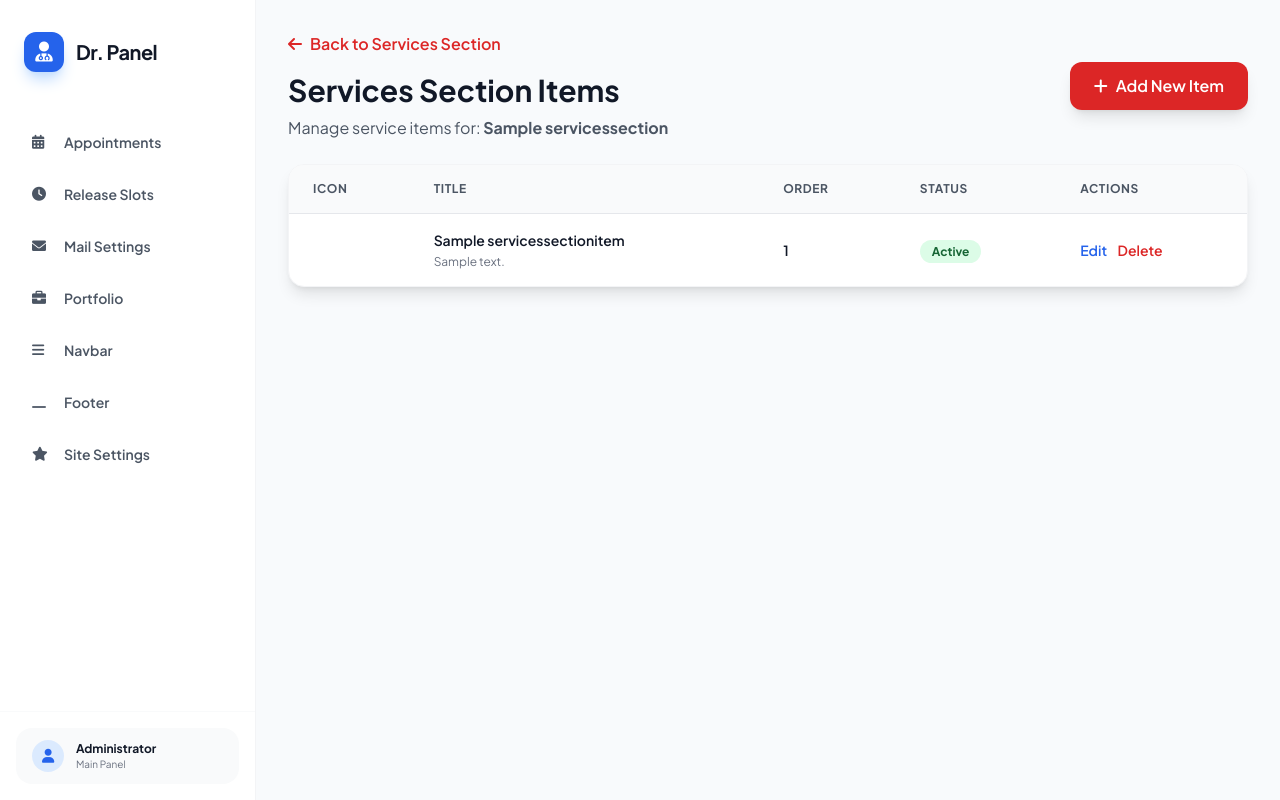
After one commit to bonyaminshaznuz/drakbiplob, a Django app: page /admin-panel/portfolio/services-section/1/items/ in a window 1280 px wide. The commit adds this page. Run offline with Django 5.2, Linux system fonts and the light colour scheme; a user stored in the database is signed in; tables that the repository leaves empty hold one stand-in row (values such as "Sample post"); some libraries are stand-ins or nearby versions.

Commit message:
update specialized section 2

```diff
--- a/Portfolio/models.py
+++ b/Portfolio/models.py
@@ -161,6 +161,26 @@ class ServicesSection(models.Model):
         return "Services Section"
 
 
+class ServicesSectionItem(models.Model):
+    services_section = models.ForeignKey(ServicesSection, on_delete=models.CASCADE, related_name='items')
+    icon = models.CharField(max_length=50, help_text="Font Awesome icon class (e.g., 'fas fa-syringe')")
+    title = models.CharField(max_length=200)
+    description = models.TextField()
+    link = models.URLField(blank=True, null=True)
+    order = models.IntegerField(default=0, help_text="Display order")
+    is_active = models.BooleanField(default=True)
+    created_at = models.DateTimeField(auto_now_add=True)
+    updated_at = models.DateTimeField(auto_now=True)
+
+    class Meta:
+        verbose_name = "Services Section Item"
+        verbose_name_plural = "Services Section Items"
+        ordering = ['order', 'title']
+
+    def __str__(self):
+        return f"{self.services_section.title} - {self.title}"
+
+
 class NavbarSettings(models.Model):
     # Logo/Brand Info
     logo_icon = models.CharField(max_length=50, default="fas fa-stethoscope", help_text="Font Awesome icon class")
--- /dev/null
+++ b/Portfolio/templates/portfolio/services_section_item_list.html
@@ -0,0 +1,65 @@
+{% extends "base.html" %}
+
+{% block content %}
+<div class="space-y-6">
+    <div class="flex items-center justify-between">
+        <div>
+            <a href="{% url 'admin-services-section-list' %}" class="text-red-600 hover:text-red-800 font-semibold mb-4 inline-block text-sm sm:text-base">
+                <i class="fas fa-arrow-left mr-2"></i>Back to Services Section
+            </a>
+            <h1 class="text-3xl font-bold text-gray-900 mb-2">Services Section Items</h1>
+            <p class="text-gray-600">Manage service items for: <strong>{{ services_section.title }}</strong></p>
+        </div>
+        <a href="{% url 'admin-services-section-item-create' services_section.pk %}" class="bg-red-600 hover:bg-red-700 text-white px-6 py-3 rounded-xl font-semibold shadow-lg transition-colors">
+            <i class="fas fa-plus mr-2"></i>Add New Item
+        </a>
+    </div>
+
+    <div class="bg-white rounded-2xl shadow-lg border border-gray-100 overflow-hidden">
+        <div class="overflow-x-auto">
+            <table class="w-full">
+                <thead class="bg-gray-50 border-b border-gray-200">
+                    <tr>
+                        <th class="px-6 py-4 text-left text-xs font-bold text-gray-600 uppercase tracking-wider">Icon</th>
+                        <th class="px-6 py-4 text-left text-xs font-bold text-gray-600 uppercase tracking-wider">Title</th>
+                        <th class="px-6 py-4 text-left text-xs font-bold text-gray-600 uppercase tracking-wider">Order</th>
+                        <th class="px-6 py-4 text-left text-xs font-bold text-gray-600 uppercase tracking-wider">Status</th>
+                        <th class="px-6 py-4 text-left text-xs font-bold text-gray-600 uppercase tracking-wider">Actions</th>
+                    </tr>
+                </thead>
+                <tbody class="divide-y divide-gray-200">
+                    {% for item in items %}
+                    <tr class="hover:bg-gray-50 transition-colors">
+                        <td class="px-6 py-4 whitespace-nowrap">
+                            <i class="{{ item.icon }} text-xl text-gray-600"></i>
+                        </td>
+                        <td class="px-6 py-4">
+                            <div class="text-sm font-semibold text-gray-900">{{ item.title }}</div>
+                            <div class="text-xs text-gray-500 mt-1">{{ item.description|truncatewords:10 }}</div>
+                        </td>
+                        <td class="px-6 py-4 whitespace-nowrap">
+                            <span class="text-sm font-semibold text-gray-900">{{ item.order }}</span>
+                        </td>
+                        <td class="px-6 py-4 whitespace-nowrap">
+                            {% if item.is_active %}
+                            <span class="px-3 py-1 rounded-full text-xs font-bold bg-green-100 text-green-800">Active</span>
+                            {% else %}
+                            <span class="px-3 py-1 rounded-full text-xs font-bold bg-gray-100 text-gray-800">Inactive</span>
+                            {% endif %}
+                        </td>
+                        <td class="px-6 py-4 whitespace-nowrap text-sm font-medium space-x-2">
+                            <a href="{% url 'admin-services-section-item-edit' services_section.pk item.pk %}" class="text-blue-600 hover:text-blue-800 font-semibold">Edit</a>
+                            <a href="{% url 'admin-services-section-item-delete' services_section.pk item.pk %}" class="text-red-600 hover:text-red-800 font-semibold">Delete</a>
+                        </td>
+                    </tr>
+                    {% empty %}
+                    <tr>
+                        <td colspan="5" class="px-6 py-8 text-center text-gray-500">No items found. <a href="{% url 'admin-services-section-item-create' services_section.pk %}" class="text-red-600 hover:underline">Create one?</a></td>
+                    </tr>
+                    {% endfor %}
+                </tbody>
+            </table>
+        </div>
+    </div>
+</div>
+{% endblock %}
--- a/Portfolio/templates/portfolio/services_section_list.html
+++ b/Portfolio/templates/portfolio/services_section_list.html
@@ -38,6 +38,7 @@
                             {% endif %}
                         </td>
                         <td class="px-6 py-4 whitespace-nowrap text-sm font-medium space-x-2">
+                            <a href="{% url 'admin-services-section-item-list' services_section.pk %}" class="text-purple-600 hover:text-purple-800 font-semibold">Items</a>
                             <a href="{% url 'admin-services-section-edit' services_section.pk %}" class="text-blue-600 hover:text-blue-800 font-semibold">Edit</a>
                             <a href="{% url 'admin-services-section-delete' services_section.pk %}" class="text-red-600 hover:text-red-800 font-semibold">Delete</a>
                         </td>
--- a/Portfolio/urls.py
+++ b/Portfolio/urls.py
@@ -67,6 +67,12 @@ urlpatterns = [
     path('admin-panel/portfolio/services-section/edit/<int:pk>/', views.admin_services_section_edit, name='admin-services-section-edit'),
     path('admin-panel/portfolio/services-section/delete/<int:pk>/', views.admin_services_section_delete, name='admin-services-section-delete'),
 
+    # Services Section Items CRUD
+    path('admin-panel/portfolio/services-section/<int:section_pk>/items/', views.admin_services_section_item_list, name='admin-services-section-item-list'),
+    path('admin-panel/portfolio/services-section/<int:section_pk>/items/create/', views.admin_services_section_item_create, name='admin-services-section-item-create'),
+    path('admin-panel/portfolio/services-section/<int:section_pk>/items/edit/<int:item_pk>/', views.admin_services_section_item_edit, name='admin-services-section-item-edit'),
+    path('admin-panel/portfolio/services-section/<int:section_pk>/items/delete/<int:item_pk>/', views.admin_services_section_item_delete, name='admin-services-section-item-delete'),
+
     # Navbar & Footer Settings
     path('admin-panel/portfolio/navbar/', views.admin_navbar_edit, name='admin-navbar-edit'),
     path('admin-panel/portfolio/footer/', views.admin_footer_edit, name='admin-footer-edit'),
--- a/Portfolio/views.py
+++ b/Portfolio/views.py
@@ -4,11 +4,11 @@ from rest_framework.views import APIView
 from django.shortcuts import render, redirect, get_object_or_404
 from django.contrib import messages
 from django.contrib.admin.views.decorators import staff_member_required
-from .models import HeroSection, Service, AboutSection, Video, Testimonial, Research, ContactSection, ServicesSection, NavbarSettings, FooterSettings, SiteSettings
+from .models import HeroSection, Service, AboutSection, Video, Testimonial, Research, ContactSection, ServicesSection, ServicesSectionItem, NavbarSettings, FooterSettings, SiteSettings
 from .serializers import (
     HeroSectionSerializer, ServiceSerializer, AboutSectionSerializer,
     VideoSerializer, TestimonialSerializer, ResearchSerializer,
-    ContactSectionSerializer, ServicesSectionSerializer, NavbarSettingsSerializer, FooterSettingsSerializer, PortfolioDataSerializer, SiteSettingsSerializer
+    ContactSectionSerializer, ServicesSectionSerializer, ServicesSectionItemSerializer, NavbarSettingsSerializer, FooterSettingsSerializer, PortfolioDataSerializer, SiteSettingsSerializer
 )
 
 
@@ -678,6 +678,74 @@ def admin_services_section_delete(request, pk):
     return render(request, 'portfolio/services_section_confirm_delete.html', {'services_section': services_section})
 
 
+# Services Section Items CRUD
+@staff_member_required
+def admin_services_section_item_list(request, section_pk):
+    services_section = get_object_or_404(ServicesSection, pk=section_pk)
+    items = ServicesSectionItem.objects.filter(services_section=services_section).order_by('order')
+    return render(request, 'portfolio/services_section_item_list.html', {
+        'services_section': services_section,
+        'items': items
+    })
+
+
+@staff_member_required
+def admin_services_section_item_create(request, section_pk):
+    services_section = get_object_or_404(ServicesSection, pk=section_pk)
+    if request.method == 'POST':
+        item = ServicesSectionItem()
+        item.services_section = services_section
+        item.icon = request.POST.get('icon', '')
+        item.title = request.POST.get('title', '')
+        item.description = request.POST.get('description', '')
+        item.link = request.POST.get('link', '') or None
+        item.order = int(request.POST.get('order', 0))
+        item.is_active = request.POST.get('is_active') == 'on'
+        item.save()
+        messages.success(request, 'Services section item created successfully!')
+        return redirect('admin-services-section-item-list', section_pk=section_pk)
+    return render(request, 'portfolio/services_section_item_form.html', {
+        'services_section': services_section,
+        'item': None,
+        'action': 'Create'
+    })
+
+
+@staff_member_required
+def admin_services_section_item_edit(request, section_pk, item_pk):
+    services_section = get_object_or_404(ServicesSection, pk=section_pk)
+    item = get_object_or_404(ServicesSectionItem, pk=item_pk, services_section=services_section)
+    if request.method == 'POST':
+        item.icon = request.POST.get('icon', '')
+        item.title = request.POST.get('title', '')
+        item.description = request.POST.get('description', '')
+        item.link = request.POST.get('link', '') or None
+        item.order = int(request.POST.get('order', 0))
+        item.is_active = request.POST.get('is_active') == 'on'
+        item.save()
+        messages.success(request, 'Services section item updated successfully!')
+        return redirect('admin-services-section-item-list', section_pk=section_pk)
+    return render(request, 'portfolio/services_section_item_form.html', {
+        'services_section': services_section,
+        'item': item,
+        'action': 'Edit'
+    })
+
+
+@staff_member_required
+def admin_services_section_item_delete(request, section_pk, item_pk):
+    services_section = get_object_or_404(ServicesSection, pk=section_pk)
+    item = get_object_or_404(ServicesSectionItem, pk=item_pk, services_section=services_section)
+    if request.method == 'POST':
+        item.delete()
+        messages.success(request, 'Services section item deleted successfully!')
+        return redirect('admin-services-section-item-list', section_pk=section_pk)
+    return render(request, 'portfolio/services_section_item_confirm_delete.html', {
+        'services_section': services_section,
+        'item': item
+    })
+
+
 # Navbar Settings CRUD
 @staff_member_required
 def admin_navbar_edit(request):
```
Also changed, not shown: Portfolio/admin.py (+30 -2 lines), Portfolio/serializers.py (+16 -2 lines), Portfolio/templates/portfolio/services_section_item_confirm_delete.html (added, +21 -0 lines), Portfolio/templates/portfolio/services_section_item_form.html (added, +247 -0 lines), frontend/src/routes/Home.jsx (+14 -9 lines), Portfolio/migrations/0005_servicessectionitem.py (added).
